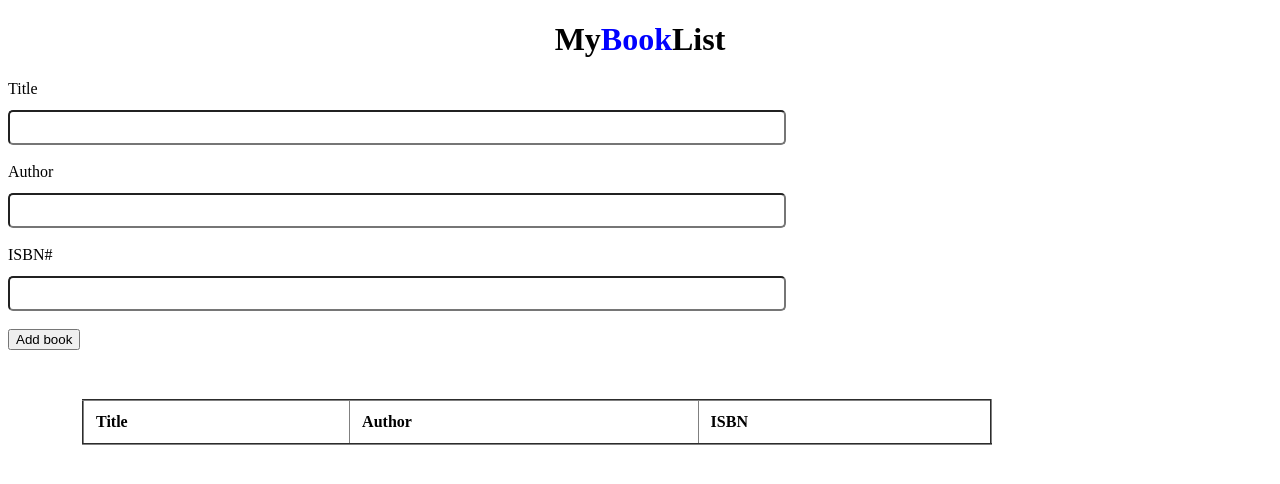
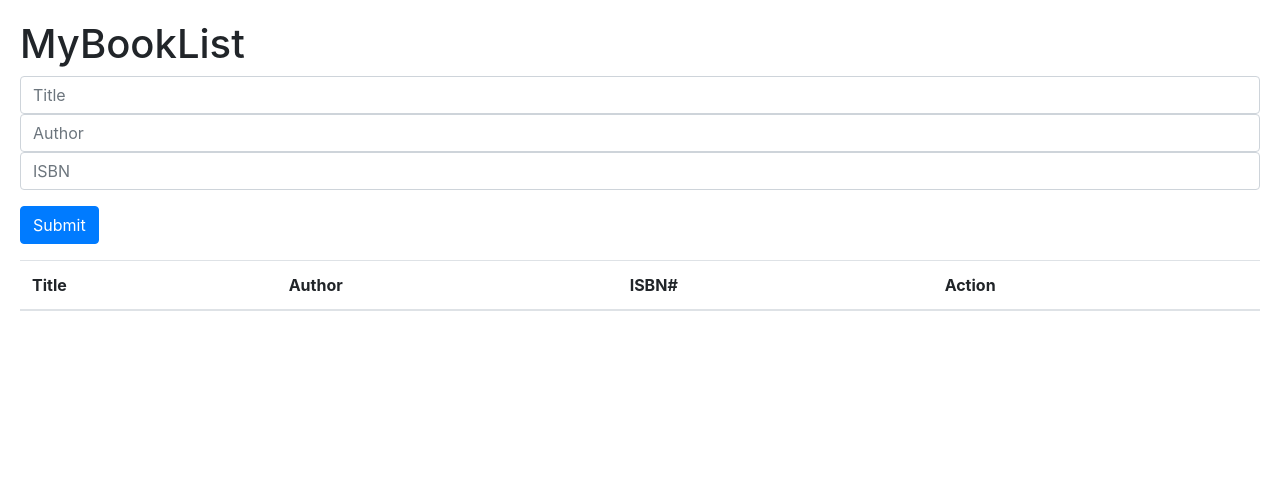
Before and after one commit to acciojob/book-list-gaurav7058, a website: page main.html in a window 1280 px wide. Drawn offline with nearby package versions, Linux system fonts and the light colour scheme.

Commit message:
created a submission

```diff
--- a/main.html
+++ b/main.html
@@ -4,34 +4,34 @@
 
 <head>
 	<link rel="stylesheet" href="styles.css">
+	 <title>MyBookList</title>
+	<link rel="stylesheet" href="https://maxcdn.bootstrapcdn.com/bootstrap/4.0.0/css/bootstrap.min.css">
 </head>
 
 <body>
 	<!-- the entire body must be written by student -->
     <script type="text/javascript" src="./script.js">
 </script>
-<h1>My<span style="color: blue;">Book</span>List</h1>
-  <form class="form-group">
-    <label for="title">Title</label><br>
-    <input type="text" id="title" class="form-input"><br><br>
-    <label for="author">Author</label><br>
-    <input type="text" id="author" class="form-input"><br><br>
-    <label for="isbn">ISBN#</label><br>
-    <input type="text" id="isbn" class="form-input"><br><br>
-    <button id="submit">Add book</button>
-  </form>
+<h1>MyBookList</h1>
 
+  <div class="form-group">
+    <input type="text" id="title" class="form-control" placeholder="Title">
+    <input type="text" id="author" class="form-control" placeholder="Author">
+    <input type="text" id="isbn" class="form-control" placeholder="ISBN">
+    <button id="submit" class="btn btn-primary mt-3">Submit</button>
+  </div>
 
-  <table class="table table-striped" border="2px">
+  <table class="table table-striped">
     <thead>
       <tr>
         <th>Title</th>
         <th>Author</th>
-        <th>ISBN</th>
+        <th>ISBN#</th>
+        <th>Action</th>
       </tr>
     </thead>
     <tbody id="book-list">
-
+      <!-- Book list goes here -->
     </tbody>
   </table>
 </body>
--- a/script.js
+++ b/script.js
@@ -1,28 +1,30 @@
-let form_group=document.getElementsByClassName("form-input");
-let addBook=document.getElementById("submit")
-let title_input=document.getElementById("title").value
-let author_input=document.getElementById("author").value
-let isbn_input=document.getElementById("isbn").value
-let book_list=document.getElementById("book-list")
-let table=document.querySelector(".table")
-addBook.addEventListener("click",(e)=>{
-    e.preventDefault();
-    let row=document.createElement("tr");
+document.getElementById('submit').addEventListener('click', function() {
+      const title = document.getElementById('title').value;
+      const author = document.getElementById('author').value;
+      const isbn = document.getElementById('isbn').value;
 
+      if(title === '' || author === '' || isbn === '') {
+        alert('Please fill in all fields');
+        return;
+      }
 
-    row.innerHTML=`
-    <td>${title_input}</td>
-    <td>${author_input}</td>
-    <td>${isbn_input}</td>
-    <td><button class="delete btn btn-danger btn-sm">Clear</button></td>
-    `
-    book_list.appendChild(row);
+      const table = document.getElementById('book-list');
+      const row = document.createElement('tr');
 
-    document.getElementById('title').value = '';
-    document.getElementById('author').value = '';
-    document.getElementById('isbn').value = '';
+      row.innerHTML = `
+        <td>${title}</td>
+        <td>${author}</td>
+        <td>${isbn}</td>
+        <td><button class="delete btn btn-danger btn-sm">Clear</button></td>
+      `;
 
-    document.querySelector(".delete").addEventListener("click",(e)=>{
-        book_list.removeChild(row)
-    })
-})
+      table.appendChild(row);
+
+      document.getElementById('title').value = '';
+      document.getElementById('author').value = '';
+      document.getElementById('isbn').value = '';
+
+      row.querySelector('.delete').addEventListener('click', function() {
+        table.removeChild(row);
+      });
+    });
--- a/styles.css
+++ b/styles.css
@@ -1,33 +1,9 @@
-h1{
-    text-align: center;
-}
-.form-group{
-
-}
-.form-input{
-    width: 60%;
-    padding: 8px;
-    margin-top: 12px;
-    border-radius: 5px;
-}
-
-.table{
-    border-collapse: collapse;
-    width: 72%;
-    margin-top: 49px;
-    margin-left: 74px;
-}
-
-.table thead tr{
-    text-align: left;
-}
-.table thead tr th{
-    padding: 12px;
-}
-.table td{
-    padding: 12px;
-    background-color: #ddd;
-}
-.delete{
-    color: red;
-}
+body {
+      padding: 20px;
+    }
+    h1 {
+      margin-bottom: 20px;
+    }
+    .delete {
+      cursor: pointer;
+    }
```
